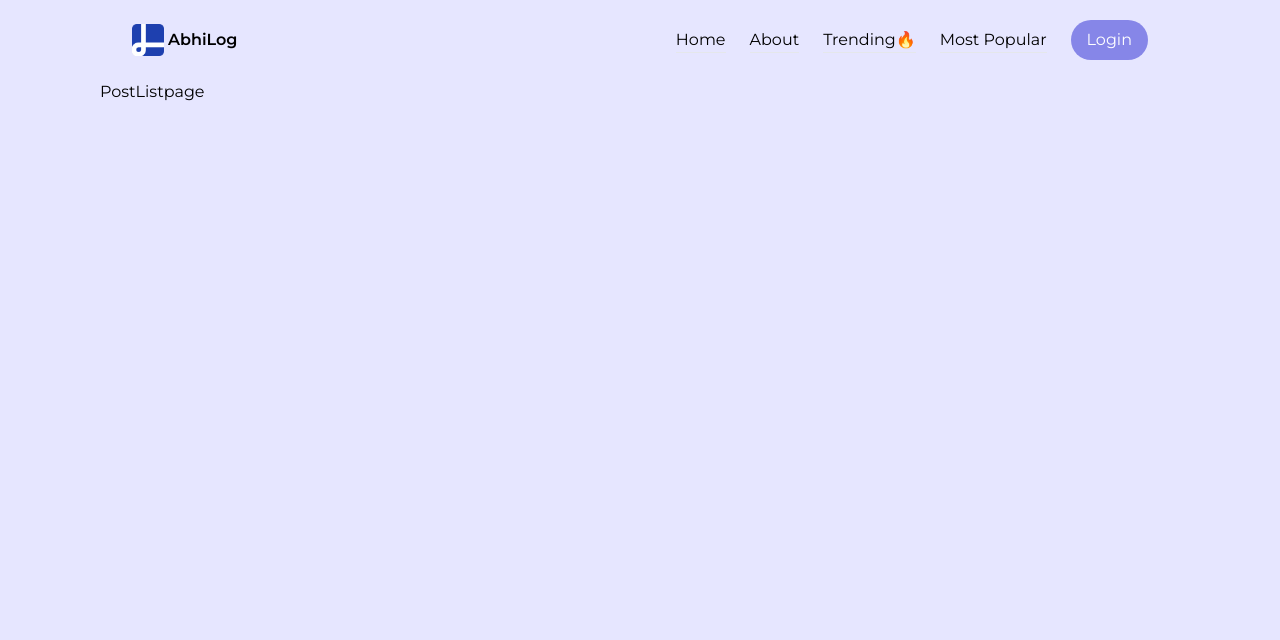
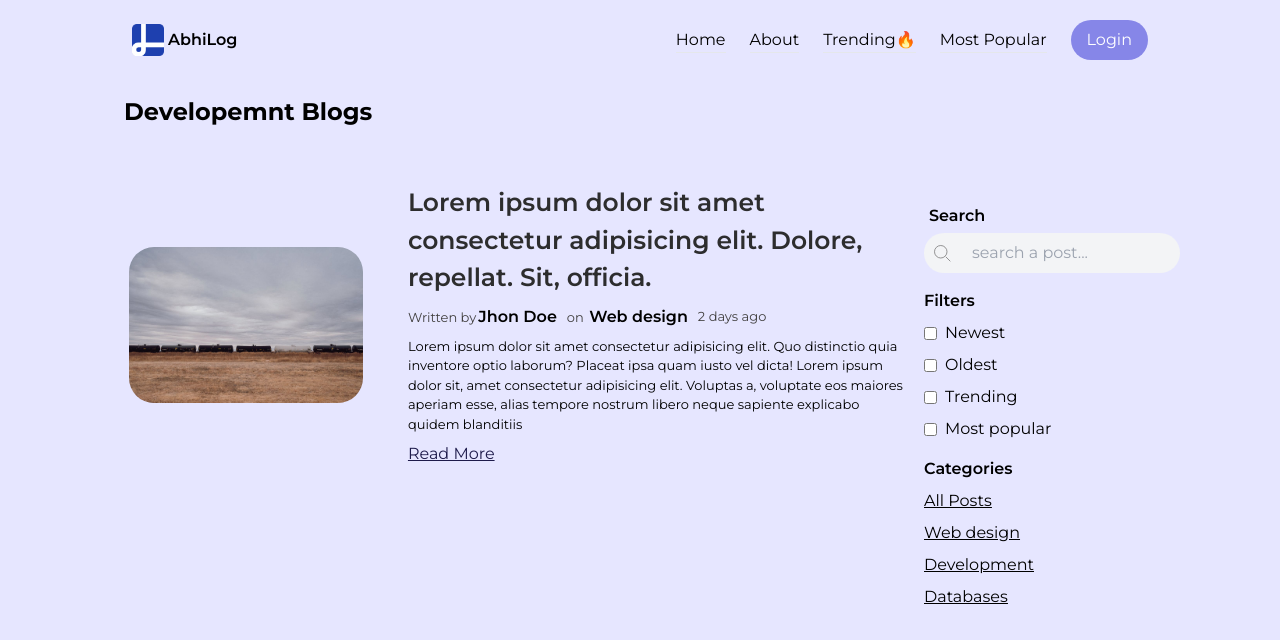
Before and after one commit to Abhi00045/Blog, a React (Vite) app: page /posts in a window 1280 px wide. Shown: the top 640 px of the page. Built offline with nearby package versions, Linux system fonts and the light colour scheme; no server answers.

Commit message:
ufff completed front end

```diff
--- a/src/component/Navbar.css
+++ b/src/component/Navbar.css
@@ -239,6 +239,7 @@ height: 50%;
     align-items: center;
     margin-top: 1.25rem;
     gap: 1rem;
+
     /* height: 40vh; */
 }
 #left-postList-card{
@@ -516,3 +517,43 @@ height: 50%;
         }
     }
 }
+
+#search-four{
+    h2{
+        font-weight: 600;
+        margin:5px;
+    }
+}
+#three-categories{
+    display: flex;
+    flex-direction: column;
+    gap: 0.5rem;
+    h3{
+        font-weight: 600;
+    }
+    #category{
+        text-decoration: underline;
+    }
+}
+#filters{
+    display: flex;
+    flex-direction: column;
+    gap: 0.5rem;
+    h2{
+        font-weight: 600;
+    }
+    #one{
+        display: flex;
+        flex-direction: row;
+        gap: 0.5rem;
+        align-items: center;
+    }
+}
+#main-menu{
+    display: flex;
+    margin-top: 35PX;
+    flex-direction: column;
+    gap: 1rem;
+    position: sticky;
+    top: 0;
+}
--- /dev/null
+++ b/src/component/Sidemenu.jsx
@@ -0,0 +1,54 @@
+import React from 'react'
+import Search from './Search'
+import { Link } from 'react-router-dom'
+import './Navbar.css'
+
+function SideMenu() {
+  return (
+    <div id="main-menu">
+        <div id="search-four">
+        <h2>Search</h2>
+        <Search/>
+        </div>
+        <div id="filters">
+            <h2>Filters</h2>
+            <div id="one">
+            <input type="checkbox" />
+            <label htmlFor="Newest">Newest</label>
+            </div>
+
+            <div id="one">
+            <input type="checkbox" />
+            <label htmlFor="Oldest">Oldest</label>
+            </div>
+
+            <div id="one">
+            <input type="checkbox" />
+            <label htmlFor="Trending">Trending</label>
+            </div>
+
+            <div id="one">
+            <input type="checkbox" />
+            <label htmlFor="Most popular">Most popular</label>
+            </div>
+        </div>
+        <div id='three-categories'>
+                <h3>Categories</h3>
+                <div id="category">
+                    <Link to="/posts"><span>All Posts</span></Link>
+                </div>
+                <div id="category">
+                    <Link to="/posts"><span>Web design</span></Link>
+                </div>
+                <div id="category">
+                    <Link to="/posts"><span>Development</span></Link>
+                </div>
+                <div id="category">
+                    <Link to="/posts"><span>Databases</span></Link>
+                </div>
+             </div>
+    </div>
+  )
+}
+
+export default SideMenu
--- a/src/main.css
+++ b/src/main.css
@@ -138,3 +138,12 @@
         }
     }
 }
+ /* postListpage */
+
+ #main-postList{
+    margin-top: 20PX;
+    display: flex;
+    flex-direction: row;
+    justify-content: space-between;
+    gap: 20px;
+ }
--- a/src/pages/PostListpage.jsx
+++ b/src/pages/PostListpage.jsx
@@ -1,8 +1,21 @@
 import React from 'react'
+import PostList from '../component/PostList'
+import SideMenu from '../component/sideMenu'
+import '../main.css'
 
 function PostListpage() {
   return (
-    <div>PostListpage</div>
+    <>
+    <h1 className='text-xl md:text-xl lg:text-2xl font-bold mx-2 p-4'>Developemnt Blogs</h1>
+    <div id="main-postList">
+      <div id="blogs-posts">
+        <PostList/>
+      </div>
+      <div id="sideMenu">
+       <SideMenu/>
+      </div>
+    </div>
+    </>
   )
 }
 
```
